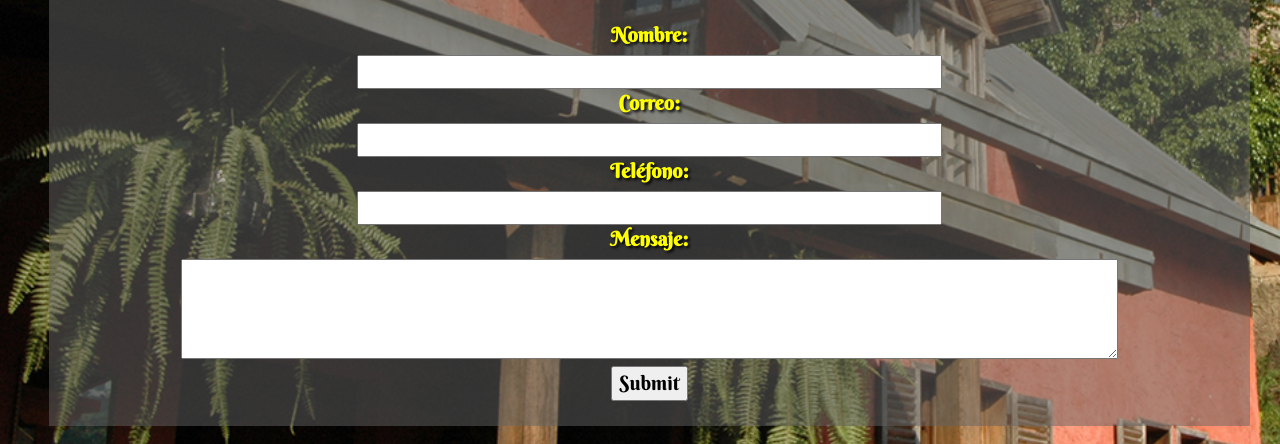
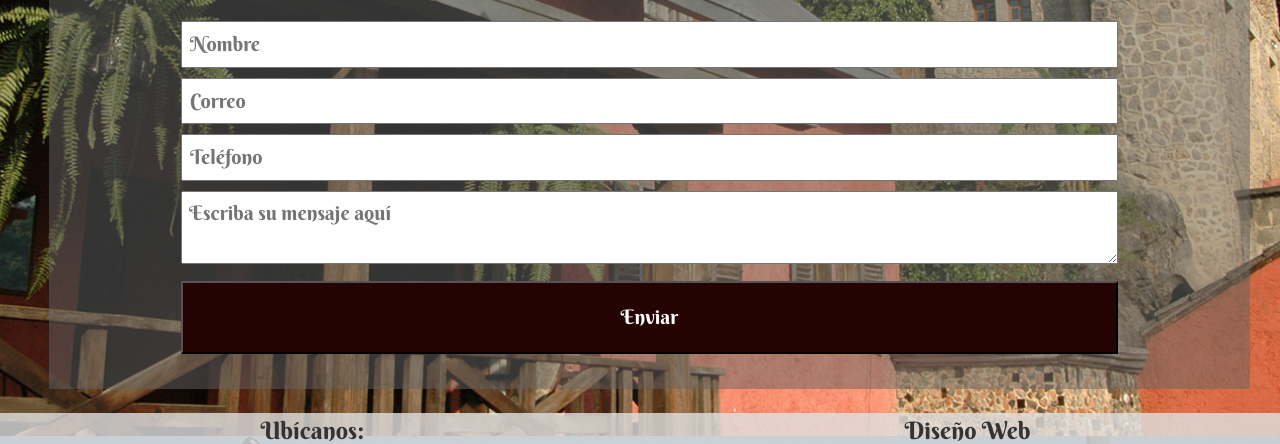
Before and after one commit to Heramalva/BigTowerHotel, a plain HTML site: page contacto.html in a window 1280 px wide. Shown: the part 364-808 px from the top of the page. Drawn offline with Linux system fonts and the light colour scheme; grey boxes are pictures that could not be loaded.

Commit message:
envio de correo php
se agrego el php de envio

```diff
--- a/contacto.html
+++ b/contacto.html
@@ -44,26 +44,14 @@
 <!--Contenido-->
   <div class="row">
     <div class="col-xs-11" id="cuerpo">
-      <form class="contacto">
-        <h2>Pongase en Contacto con Nosotros</h2>
+      <form class="contacto" action="enviar.php" method="post">
+        <h2 class="turismo">Pongase en Contacto con Nosotros</h2>
         <br>
-        <label>Nombre:</label>
-        <br>
-        <input class="datos" type="text" name="nombre"></input>
-        <br>
-        <label>Correo:</label>
-        <br>
-        <input class="datos" type="email" name="nombre"></input>
-        <br>
-        <label>Teléfono:</label>
-        <br>
-        <input class="datos" type="number" name="nombre"></input>
-        <br>
-        <label>Mensaje:</label>
-        <br>
-        <textarea></textarea>
-        <br>
-        <input type="submit" class="boton"></input>
+        <input type="text" name="nombre" placeholder="Nombre" required></input>
+        <input type="email" name="correo" placeholder="Correo" required></input>
+        <input type="number" name="telefono" placeholder="Teléfono" required></input>
+        <textarea name="mensaje" placeholder="Escriba su mensaje aquí" required></textarea>
+        <input id="boton" type="submit" value="Enviar" class="boton"></input>
       </form>
     </div>
   </div>
@@ -79,7 +67,7 @@
       </div>
       <div id="redes" class="col-xs-12 col-md-6">
         <p>Diseño Web</p>
-        <img src="imagenes/hrpublicreativa.png" width="150px;">
+        <a href="https://www.facebook.com/HRPublicidadCreativa"><img src="imagenes/hrpublicreativa.png" width="150px;"></a>
         <p id="web" style="font-size: 2vh; color: black;">hrpublicidadcreativa</p>
       </div>
     </div>
--- a/css/estilos.css
+++ b/css/estilos.css
@@ -5,6 +5,7 @@
   background-image: url(../imagenes/bigtower.jpg);
   background-repeat: no-repeat;
   background-size: cover;
+  background-attachment: fixed;
 }
 #cabecera{
   background-color: grey;
@@ -206,7 +207,6 @@
 }
 
 .contacto{
-  color: yellow;
   text-shadow: 2px 2px 3px black;
   text-align: center;
   font-size: 20px;
@@ -215,11 +215,19 @@
 .boton{
   color: black;
   font-size: 20px;
+  background: #250302;
+  color: #fff;
+  padding: 20px;
 }
-.datos{
+.boton:hover{
+  cursor:pointer;
+}
+.envio{
   width: 50%;
 }
-textarea{
+input, textarea{
   width: 80%;
-  height: 100px;
+  margin-bottom: 10px;
+  padding: 7px;
+  box-sizing: border-box;
 }
```
Also changed, not shown: galeria.html (+1 -1 lines), index.html (+1 -1 lines), lugares.html (+3 -3 lines), servicios.html (+3 -3 lines), imagenes/1.PNG (deleted), imagenes/habitaciones/4.JPG (deleted), imagenes/habitaciones/4.jpeg (added), imagenes/habitaciones/5.JPG (deleted), imagenes/habitaciones/5.jpeg (added), imagenes/turismo/calvario.JPG (deleted), imagenes/turismo/calvario.jpeg (added), imagenes/turismo/victorias.JPG (deleted), imagenes/turismo/victorias.jpeg (added), 1 other file.
